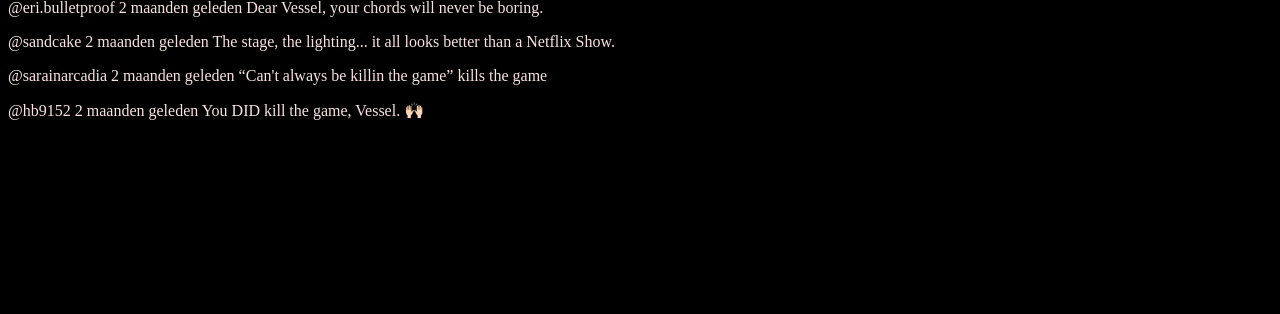
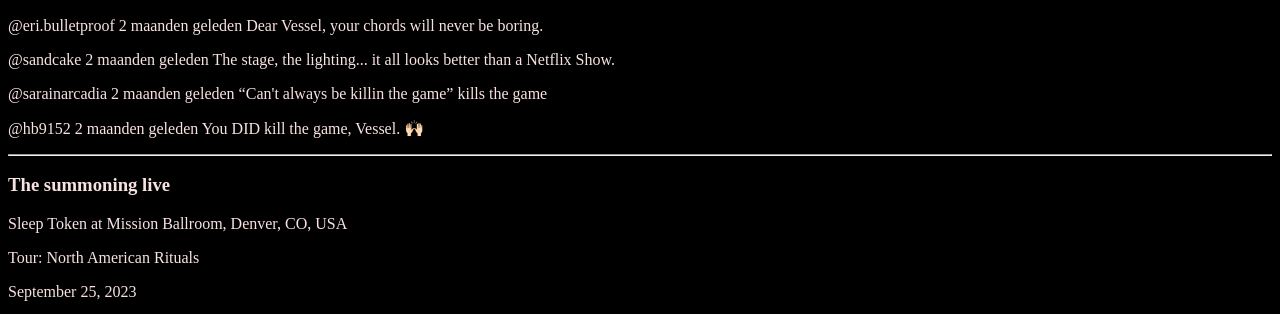
Before and after one commit to VirScapes/myfavouritemovie, a plain HTML site: page index.html in a window 1280 px wide. Shown: the part 1725-2039 px from the top of the page. Before the commit the page ends 1861 px from the top, so only its background shows below. Drawn offline with Linux system fonts and the light colour scheme; files that its build step writes are made by us from their sources; grey boxes are pictures that could not be loaded; files whose address does not match are found by name.

Commit message:
Add files via upload

```diff
--- a/index.html
+++ b/index.html
@@ -10,13 +10,14 @@
     <header class="header"><h1>Sleeptoken</h1></header>
     <p>Sleep Token are an English rock band formed in London in 2016. Its members remain anonymous by wearing masks. After self-releasing their debut EP One in 2016, the band signed with Basick Records and issued a follow-up EP, Two, the next year. The group signed with Spinefarm Records and released their first full-length album Sundowning in 2019, which was followed in 2021 by This Place Will Become Your Tomb. A third album, Take Me Back to Eden, was released in May 2023. Their fourth album, Even in Arcadia, was released in May 2025, through RCA Records.</p>
 
-
+    <hr>
 
     <h2>Vessel</h2>
     <p>Vessel's approach to music is influenced by a diverse range of artists and genres, blending elements from Bon Iver, Deftones, and Meshuggah into his work. His lyrics often weave in spiritual and mythological themes, particularly focusing on a deity named “Sleep.” This rich tapestry of personal and artistic influences creates the unique sound that defines Sleep Token, drawing fans into their mystical and emotive world.</p>
     <p>Before stepping into the spotlight as Vessel, Leo George Faulkner had already immersed himself in the music scene. He explored his artistry through a solo project named Dusk and collaborated in a band called Blacklit Canopy alongside Gemma Matthews. His identity as Vessel was subtly hinted at in his lyrics and further confirmed by registrations with the American Society of Composers, Authors, and Publishers (ASCAP). The ASCAP Repertory lists contributions from both Leo and Adam Pedder, solidifying their roles in shaping Sleep Token's unique sound.</p>
 <img class="vessel" src="foto/vessel.jpg" alt="Vessel" height="980px" width="1480px">
 <p>Vessel in Berlin at rock im park</p>
+
 <iframe width="560" height="315" src="https://www.youtube.com/embed/PJnFvT8gi_I?si=ZyDorh2BgIIpXQG4" title="YouTube video player" frameborder="40px" allow="accelerometer; autoplay; clipboard-write; encrypted-media; gyroscope; picture-in-picture; web-share" referrerpolicy="strict-origin-when-cross-origin" allowfullscreen></iframe>
 <p>@eri.bulletproof
 2 maanden geleden
@@ -35,5 +36,14 @@
 <p>@hb9152
 2 maanden geleden
 You DID kill the game, Vessel. 🙌🏻</p>
+
+<hr> </hr>
+
+<h3>The summoning live</h3>
+<p>Sleep Token at Mission Ballroom, Denver, CO, USA</p>
+<p>Tour: North American Rituals</p>
+<p>September 25, 2023</p>
+<iframe width="560" height="315" src="https://www.youtube.com/embed/PKfIjIH_3WQ?si=l7pATWYIP81UCEr9" title="YouTube video player" frameborder="0" allow="accelerometer; autoplay; clipboard-write; encrypted-media; gyroscope; picture-in-picture; web-share" referrerpolicy="strict-origin-when-cross-origin" allowfullscreen></iframe>
+
 </body>
 </html>
```
